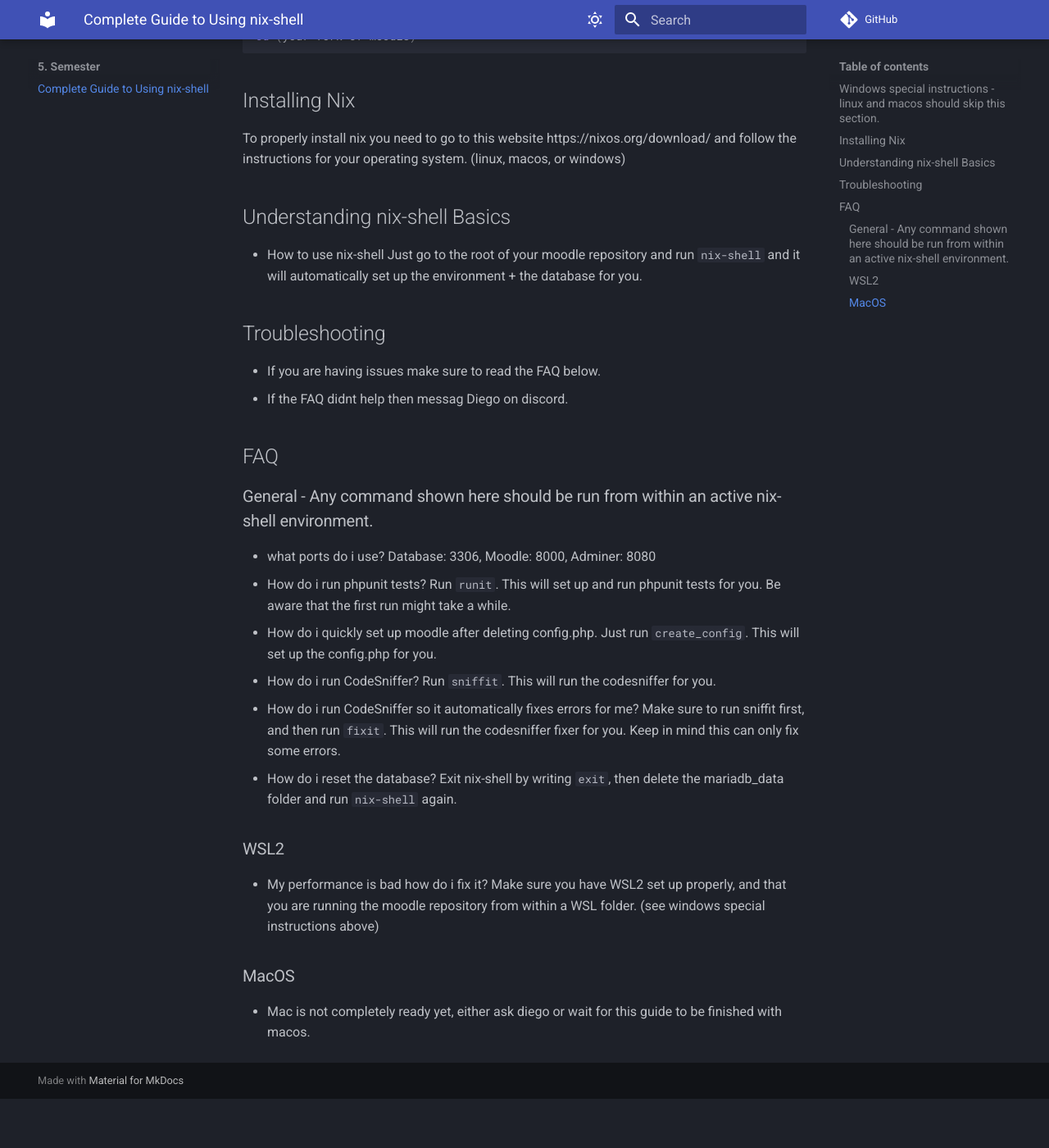
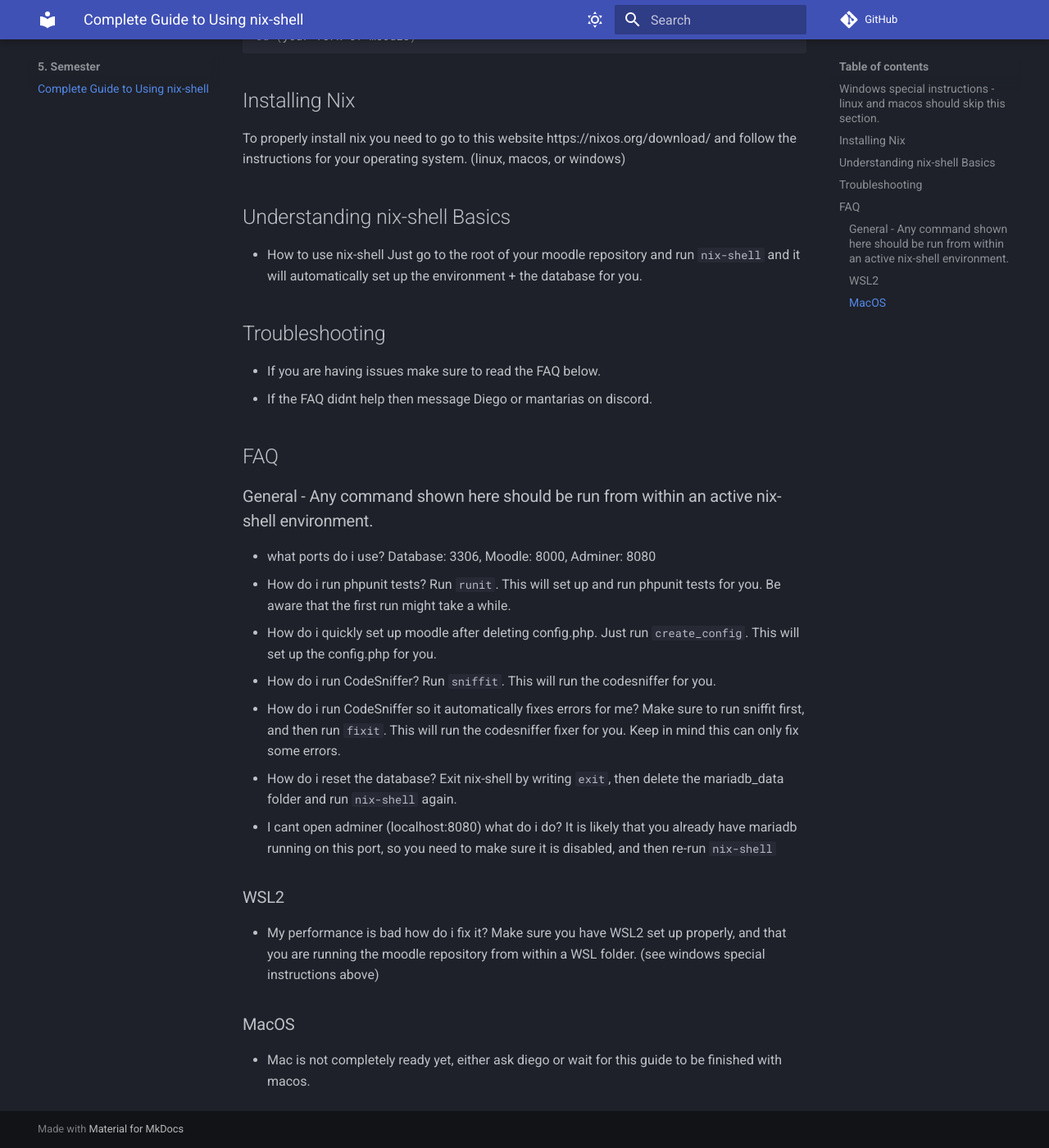
Before and after one commit to DeeKahy/UniNotes, an MkDocs documentation site: the page built from docs/5. Semester/index.md, in a window 1280 px wide and 1400 px high, scrolled down 554 px. Shown: the whole window at 82% size. Built offline with MkDocs 1.6.1 and Material for MkDocs 9.7.7, drawn with Linux system fonts in a browser that asks for light colours; comment, search, counter and statistics services are not loaded; before the commit the page ends 1894 px from its top, so only the background shows below that.

Commit message:
Update index.md

```diff
--- a/docs/5. Semester/index.md
+++ b/docs/5. Semester/index.md
@@ -25,7 +25,7 @@
 
 ## Troubleshooting
 - If you are having issues make sure to read the FAQ below.
-- If the FAQ didnt help then messag Diego on discord.
+- If the FAQ didnt help then message Diego or mantarias on discord.
 
 
 ## FAQ
@@ -36,7 +36,7 @@
 - How do i run CodeSniffer? Run `sniffit`. This will run the codesniffer for you.
 - How do i run CodeSniffer so it automatically fixes errors for me? Make sure to run sniffit first, and then run `fixit`. This will run the codesniffer fixer for you. Keep in mind this can only fix some errors.
 - How do i reset the database? Exit nix-shell by writing `exit`, then delete the mariadb_data folder and run `nix-shell` again.
-
+- I cant open adminer (localhost:8080) what do i do? It is likely that you already have mariadb running on this port, so you need to make sure it is disabled, and then re-run `nix-shell`
 ### WSL2
 - My performance is bad how do i fix it? Make sure you have WSL2 set up properly, and that you are running the moodle repository from within a WSL folder. (see windows special instructions above)
 
```
